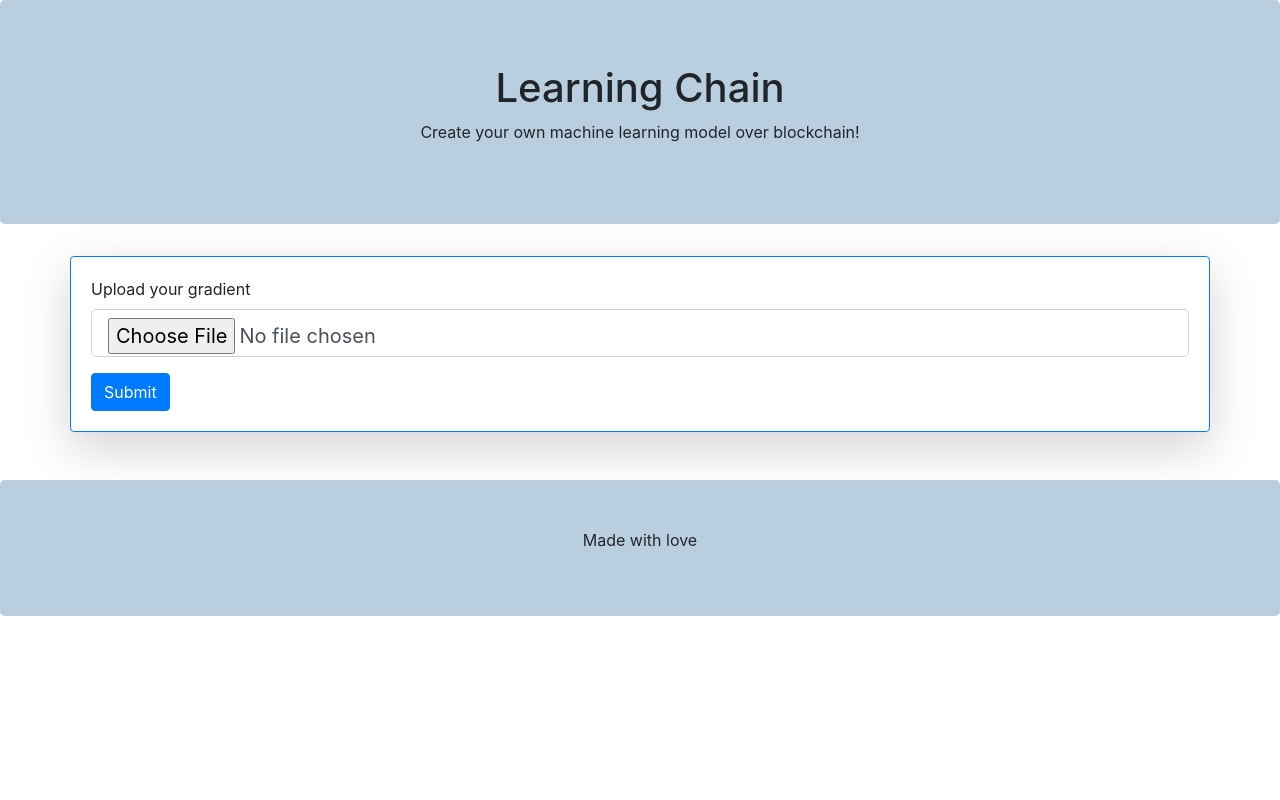
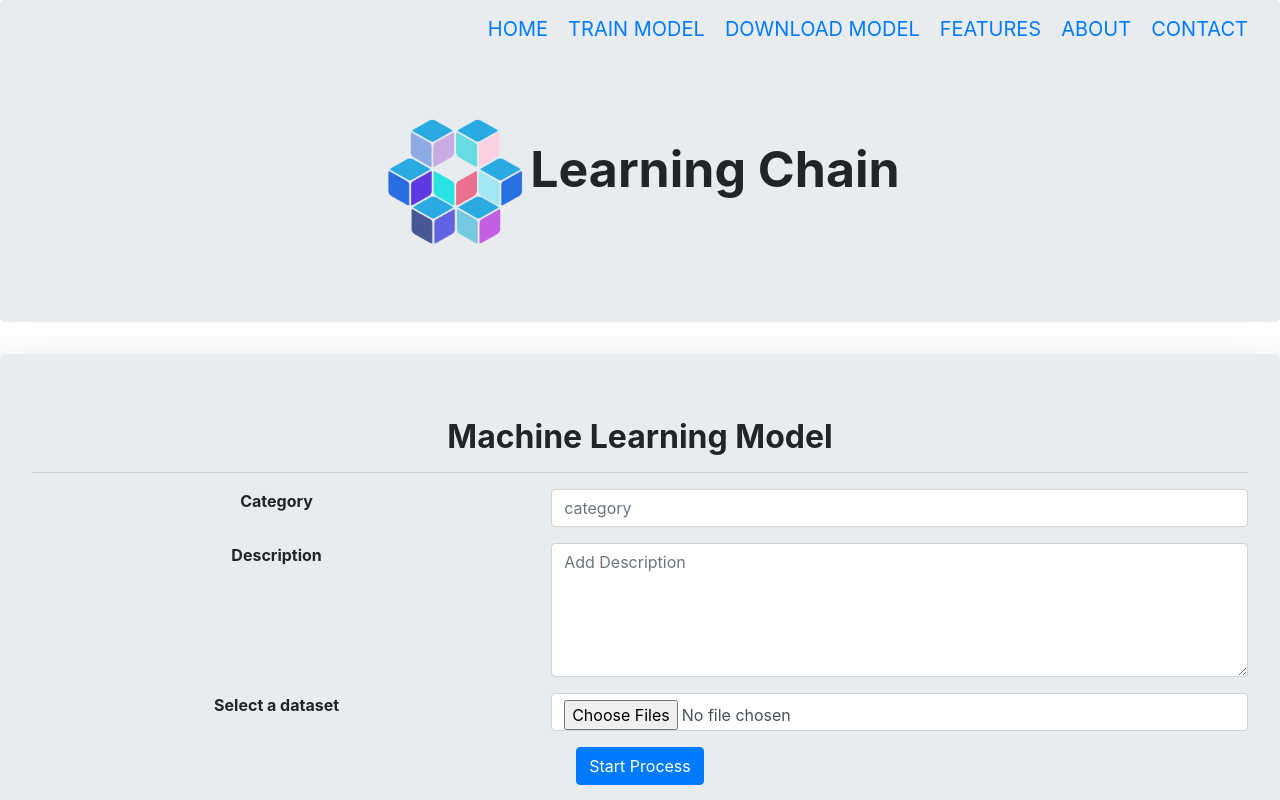
Before and after one commit to Adnu100/Blockchain-Based-Machine-Learning, a React (Create React App) app in the folder frontend/: page /StartProcess in a window 1280 px wide. Shown: the top 800 px of the page. Built offline with nearby package versions, Linux system fonts and the light colour scheme; the HTML template or start-up script is replaced by a standard one.

Commit message:
added page views

```diff
--- a/frontend/package.json
+++ b/frontend/package.json
@@ -6,11 +6,15 @@
     "@testing-library/jest-dom": "^5.11.9",
     "@testing-library/react": "^11.2.3",
     "@testing-library/user-event": "^12.6.2",
+    "axios": "^0.21.1",
     "bootstrap": "^4.6.0",
+    "classnames": "^2.2.6",
     "jquery": "^3.5.1",
     "popper.js": "^1.16.1",
     "react": "^17.0.1",
     "react-dom": "^17.0.1",
+    "react-download-link": "^2.3.0",
+    "react-router-dom": "^5.2.0",
     "react-scripts": "4.0.1",
     "solc": "^0.6.0",
     "web-vitals": "^0.2.4",
--- a/frontend/src/App.js
+++ b/frontend/src/App.js
@@ -1,13 +1,36 @@
+import React, { Component } from "react";
+import { BrowserRouter as Router, Route, Redirect, Switch } from "react-router-dom";
 import "./App.css";
-import Header from "./components/header";
-import Footer from "./components/footer";
-import GradientForm from "./components/gradientform";
+import header from "./components/Header";
+import footer from "./components/Footer";
+import StartProcess from "./components/StartProcess";
+import DownloadModel from "./components/DownloadModel";
+import HomePage from "./components/HomePage";
 import "./static/gradientform.css";
 
 function App() {
   return (
-    <>
-      <Header></Header>
+    <div>
+    <Router>
+          <div className="App">
+            <Switch>
+              <Route exact path="/DownloadModel" component={DownloadModel} />
+              <Route exact path="/StartProcess" component={StartProcess} />
+              <Route exact path="/HomePage" component={HomePage} />
+              <Redirect from="/" to="/HomePage" />
+            </Switch>
+          </div>
+        </Router>
+    </div>
+  );
+}
+
+export default App;
+
+
+/*
+  <FileInput></FileInput>
+  <Header></Header>
       <div
         className="container rounded border border-primary shadow-lg myform"
         style={{ padding: "20px" }}
@@ -15,8 +38,5 @@ function App() {
         <GradientForm></GradientForm>
       </div>
       <Footer></Footer>
-    </>
-  );
-}
 
-export default App;
+*/
--- /dev/null
+++ b/frontend/src/components/DownloadModel.js
@@ -0,0 +1,77 @@
+import { React, Component } from "react";
+import { Web3 } from "web3";
+import Header from "./Header";
+import Footer from "./Footer";
+
+class DownloadModel extends Component {
+  constructor() {
+    super();
+  }
+
+  sendGradient(event) {
+    console.log('here');
+
+    event.preventDefault();
+    alert("Uploaded");
+  }
+
+  render() {
+    return (
+      <div>
+        <center>
+          <Header></Header>
+          <div className="jumbotron shadow-lg new-jumbotron">
+
+          <h2><b>Download Machine Learning Model</b></h2>
+          <hr />
+
+          <form onSubmit = {this.onSubmit}  className="login-form">
+            <center> <button type="button"  onClick={this.sendGradient.bind(this)} className="btn btn-primary">Download Model</button></center>
+
+          </form>
+
+        </div>
+        <Footer></Footer>
+      </center>
+      </div>
+    );
+  }
+}
+
+export default DownloadModel;
+
+/*
+ <div className="form-group">
+              <div className="row">
+                <div className="col-md-5">
+                  <label htmlFor="name"><b>Category</b></label>
+                </div>
+                <div className="col-md-7">
+                  <input type="text" className="form-control" value="" name="category" id="category" placeholder="category" onChange="" required/>
+                </div>
+              </div>
+            </div>
+
+            <div className="form-group">
+              <div className="row">
+                <div className="col-md-5">
+                  <label htmlFor="name"><b>Description</b></label>
+                </div>
+                <div className="col-md-7">
+                  <textarea className="form-control" id="description" value="" name="description" rows="5" placeholder="Add Description"
+                   onChange="" required></textarea>
+                </div>
+              </div>
+            </div>
+
+            <div className="form-group">
+              <div className="row">
+                <div className="col-md-5">
+                  <label htmlFor="name"><b>Select a dataset</b></label>
+                </div>
+                <div className="col-md-7" id="storage">
+                  <input type = "file" className="form-control" id = "myid" onChange="" multiple/>
+                </div>
+              </div>
+            </div>
+*/
--- a/frontend/src/components/footer.jsx
+++ b/frontend/src/components/Footer.js
@@ -5,7 +5,8 @@ class Footer extends Component {
   render() {
     return (
       <div className="jumbotron p-5 mt-5 text-center myanimation">
-        <p>Made with love</p>
+        <h4>Made with ❤ in Switzerland</h4>
+
       </div>
     );
   }
--- /dev/null
+++ b/frontend/src/components/Header.js
@@ -0,0 +1,68 @@
+import { React, Component } from "react";
+import { Link } from "react-router-dom";
+import "../static/hoveranimations.css";
+import logo from './logo.png';
+
+
+class Header extends Component {
+  constructor(props) {
+    super(props);
+    this.state = {
+      collapse_click: false,
+      active_page : this.props.active_page
+    };
+  }
+
+  togglebtn = async e => {
+    e.preventDefault();
+    if (this.state.collapse_click == false) {
+      this.setState({ collapse_click: true });
+      console.log(this.state.collapse_click);
+    } else {
+      this.setState({ collapse_click: false });
+      console.log(this.state.collapse_click);
+    }
+  }
+  render() {
+  	const logostyle = {
+     height : "150px",
+     width : "150px",
+     display : "inline-block"
+    };
+    const appstyle = {
+      marginTop : "20px",
+      fontSize : "50px",
+      display : "inline-block"
+    };
+    const navstyle = {
+      fontSize : "20px",
+      paddingLeft : "20px",
+      marginTop : "-50px"
+    };
+
+    return (
+      <div className="jumbotron text-center">
+          <div>
+            <div className="nav ml-auto" style = {{float : "right"}}>
+              <Link to="/HomePage#home-section" style = {navstyle}>HOME   </Link>
+              <Link to="/StartProcess" style = {navstyle}>TRAIN MODEL</Link>
+              <Link to="/DownloadModel" style = {navstyle}>DOWNLOAD MODEL</Link>
+              <Link to="/HomePage#features-section" style = {navstyle}>FEATURES</Link>
+              <Link to="/HomePage#about-section" style = {navstyle}>ABOUT</Link>
+              <Link to="/HomePage#contact-section" style = {navstyle}>CONTACT</Link>
+            </div>
+          </div>
+          <br/>
+          <div style = {{paddingTop : "20px"}}>
+          	<img style = {logostyle} src = {logo}/>
+            <h1 style = {appstyle}><b>Learning Chain</b></h1>
+          </div>
+      </div>
+    );
+  }
+}
+
+export default Header;
+/*
+   <p>Create your own machine learning model over blockchain!</p>
+*/
--- /dev/null
+++ b/frontend/src/components/HomePage.js
@@ -0,0 +1,27 @@
+import { React, Component } from "react";
+import { Web3 } from "web3";
+import Header from "./Header";
+import Footer from "./Footer";
+class HomePage extends Component {
+  constructor() {
+    super();
+  }
+  sendGradient(event) {
+    console.log('here');
+
+    event.preventDefault();
+    alert("Uploaded");
+  }
+
+  render() {
+    return (
+      <div>
+        <Header></Header>
+
+        <Footer></Footer>
+      </div>
+    );
+  }
+}
+
+export default HomePage;
--- /dev/null
+++ b/frontend/src/components/StartProcess.js
@@ -0,0 +1,75 @@
+import { React, Component } from "react";
+import { Web3 } from "web3";
+import Header from "./Header";
+import Footer from "./Footer";
+
+class StartProcess extends Component {
+  constructor() {
+    super();
+  }
+
+  sendGradient(event) {
+    console.log('here');
+
+    event.preventDefault();
+    alert("Uploaded");
+  }
+
+  render() {
+    return (
+      <div>
+        <center>
+          <Header></Header>
+          <div className="jumbotron shadow-lg new-jumbotron">
+
+          <h2><b>Machine Learning Model</b></h2>
+          <hr />
+
+          <form onSubmit = {this.onSubmit}  className="login-form">
+            <div className="form-group">
+              <div className="row">
+                <div className="col-md-5">
+                  <label htmlFor="name"><b>Category</b></label>
+                </div>
+                <div className="col-md-7">
+                  <input type="text" className="form-control" value="" name="category" id="category" placeholder="category" onChange="" required/>
+                </div>
+              </div>
+            </div>
+
+            <div className="form-group">
+              <div className="row">
+                <div className="col-md-5">
+                  <label htmlFor="name"><b>Description</b></label>
+                </div>
+                <div className="col-md-7">
+                  <textarea className="form-control" id="description" value="" name="description" rows="5" placeholder="Add Description"
+                   onChange="" required></textarea>
+                </div>
+              </div>
+            </div>
+
+            <div className="form-group">
+              <div className="row">
+                <div className="col-md-5">
+                  <label htmlFor="name"><b>Select a dataset</b></label>
+                </div>
+                <div className="col-md-7" id="storage">
+                  <input type = "file" className="form-control" id = "myid" onChange="" multiple/>
+                </div>
+              </div>
+            </div>
+
+            <center> <button type="button"  onClick={this.sendGradient.bind(this)} className="btn btn-primary">Start Process</button></center>
+
+          </form>
+
+        </div>
+      <Footer></Footer>
+      </center>
+      </div>
+    );
+  }
+}
+
+export default StartProcess;
--- a/frontend/src/components/gradientform.jsx
+++ /dev/null
@@ -1,39 +0,0 @@
-import { React, Component } from "react";
-import { Web3 } from "web3";
-
-class GradientForm extends Component {
-  constructor() {
-    super();
-  }
-
-  sendGradient(event) {
-    event.preventDefault();
-    alert("Uploaded");
-  }
-
-  render() {
-    return (
-      <form>
-        <div className="form-group">
-          <label htmlFor="formFileLg" className="form-label">
-            Upload your gradient
-          </label>
-          <input
-            className="form-control form-control-lg"
-            id="formFileLg"
-            type="file"
-          />
-        </div>
-        <button
-          onClick={this.sendGradient.bind(this)}
-          type="submit"
-          className="btn btn-primary"
-        >
-          Submit
-        </button>
-      </form>
-    );
-  }
-}
-
-export default GradientForm;
--- a/frontend/src/components/header.jsx
+++ /dev/null
@@ -1,15 +0,0 @@
-import { React, Component } from "react";
-import "../static/hoveranimations.css";
-
-class Header extends Component {
-  render() {
-    return (
-      <div className="jumbotron text-center myanimation">
-        <h1>Learning Chain</h1>
-        <p>Create your own machine learning model over blockchain!</p>
-      </div>
-    );
-  }
-}
-
-export default Header;
```
Also changed, not shown: frontend/src/components/fileInput.js (added, +36 -0 lines), frontend/src/components/logo.png (added), 1 other file (tests, documents, lock files or other folders).
